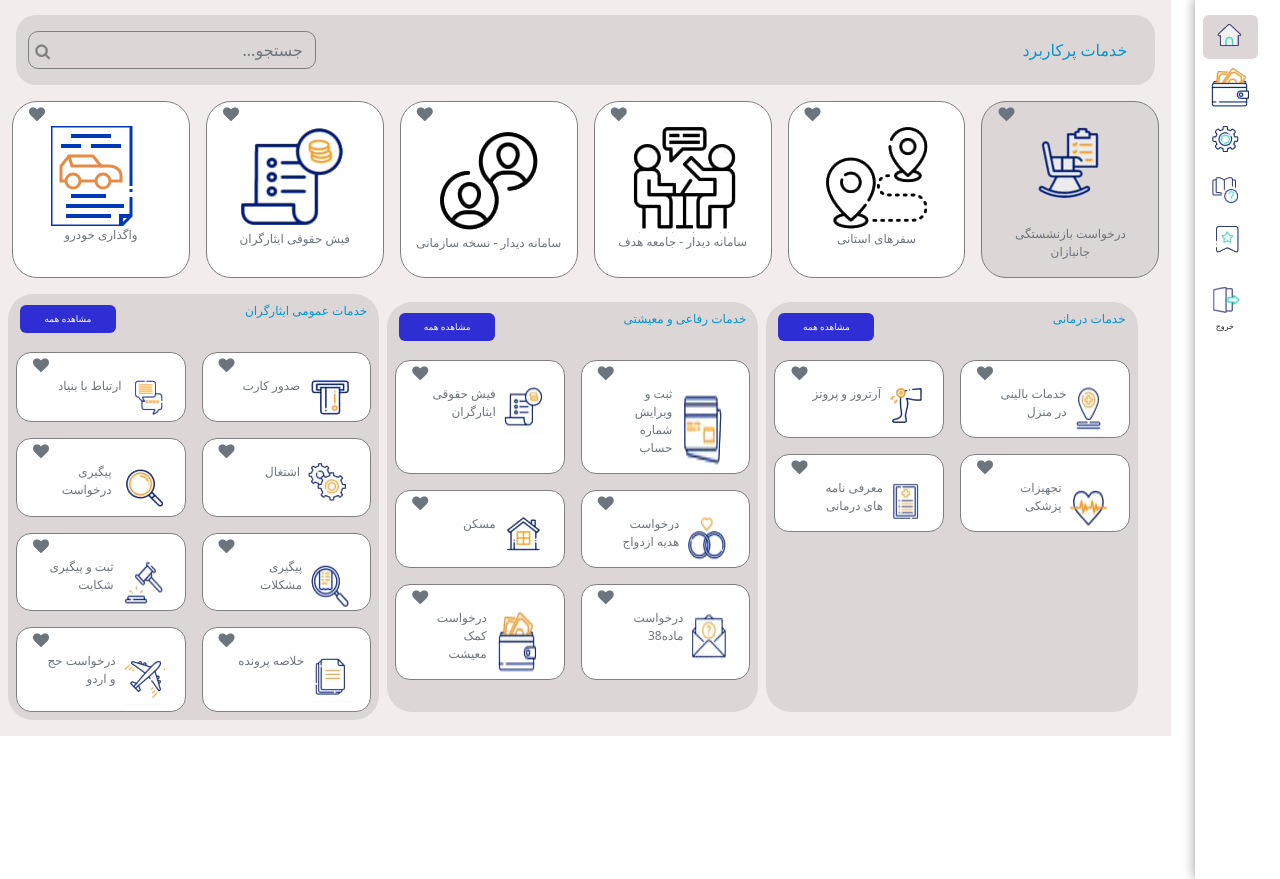
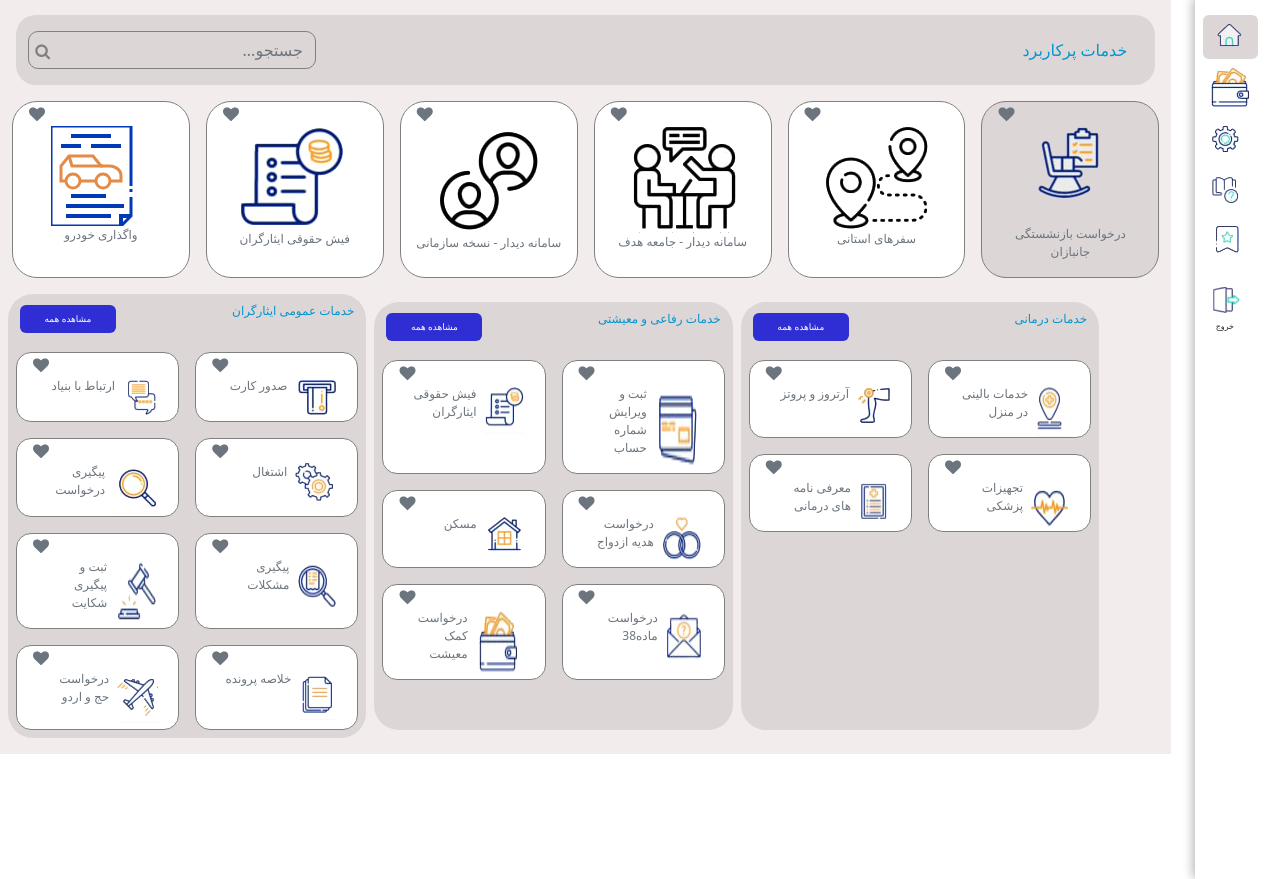
Before and after one commit to mbidadfar/pro1, a PHP site: page / in a window 1280 px wide. Shown: the part 87-966 px from the top of the page. Run offline with PHP 8.4, Linux system fonts and the light colour scheme.

Commit message:
change cards width

```diff
--- a/css/style.css
+++ b/css/style.css
@@ -177,7 +177,7 @@ li{
     background-color: rgb(221, 214, 214);
     border: none;
     border-radius: 25px;
-    width: 29vw;
+    width: 28vw;
     height: auto;
 }
 .card-btn{
```
